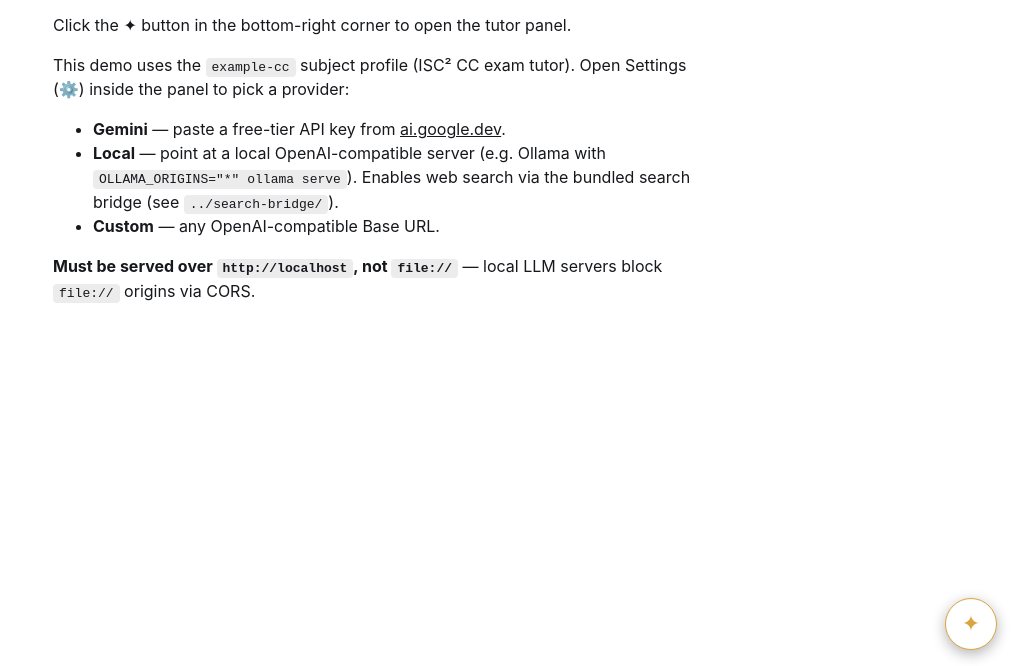
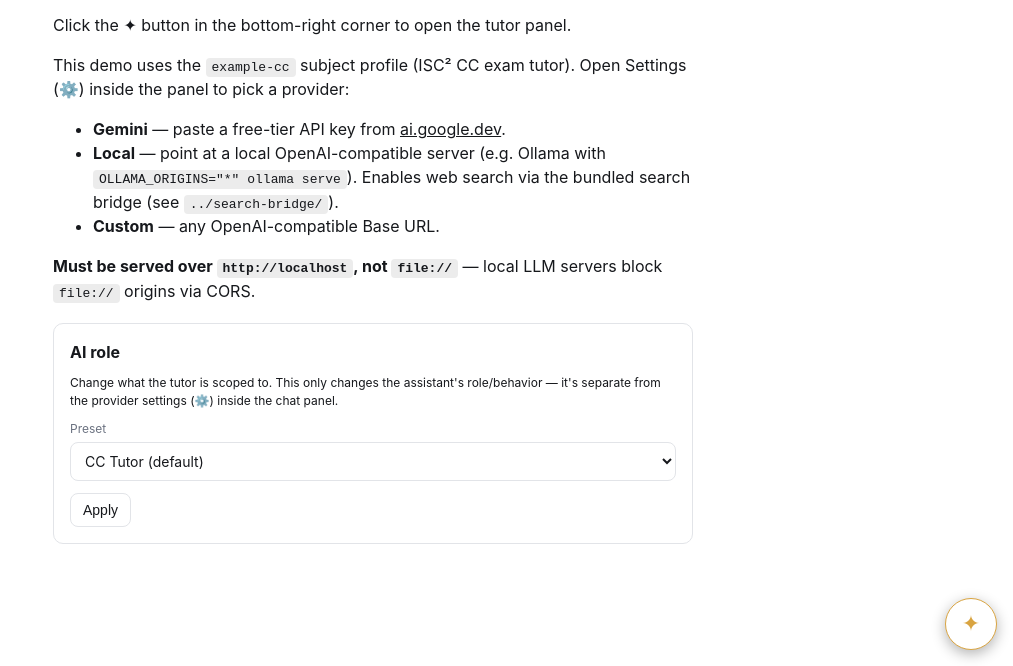
Before and after one commit to Imtnk/ai-tutor-chat, a plain HTML site: page demo/index.html in a window 1280 px wide. Shown: the part 134-800 px from the top of the page, without its empty margins (267-1280 px from the left). Drawn offline with Linux system fonts and the light colour scheme.

Commit message:
feat: add AI role setting to demo page
Lets users switch the tutor's subject/role (name + system prompt)
between the default CC Tutor and a custom role, right on the demo
page, persisted in localStorage. Applying it destroys and remounts
the widget with the new subject. The widget's own AI-provider
Settings panel (\xe2\x9a\x99\xef\xb8\x8f inside the chat) is unaffected.

```diff
--- a/demo/index.html
+++ b/demo/index.html
@@ -32,6 +32,18 @@
     border-radius: 8px; padding: 8px 12px; font-size: 14px; cursor: pointer;
   }
   .theme-toggle:hover{ opacity: .85; }
+
+  .demo-section{ border: 1px solid var(--demo-line); border-radius: 10px; padding: 16px; margin-top: 20px; }
+  .demo-section h2{ margin: 0 0 10px; font-size: 16px; }
+  .demo-label{ display: block; font-size: 12px; color: var(--demo-muted); margin-top: 10px; }
+  .demo-select, .demo-input, .demo-textarea{
+    display: block; width: 100%; box-sizing: border-box; margin-top: 4px;
+    background: var(--demo-bg); color: var(--demo-text); border: 1px solid var(--demo-line);
+    border-radius: 8px; padding: 9px 10px; font: inherit; font-size: 14px;
+  }
+  .demo-textarea{ resize: vertical; font-family: ui-monospace, monospace; font-size: 12.5px; }
+  .demo-small{ font-size: 12px; margin: 10px 0 0; }
+  .demo-small.ok{ color: #3d8b5f; }
 </style>
 </head>
 <body>
@@ -47,6 +59,26 @@
     <li><strong>Custom</strong> — any OpenAI-compatible Base URL.</li>
   </ul>
   <p><strong>Must be served over <code>http://localhost</code>, not <code>file://</code></strong> — local LLM servers block <code>file://</code> origins via CORS.</p>
+
+  <div class="demo-section">
+    <h2>AI role</h2>
+    <p class="demo-small" style="margin-top:0">Change what the tutor is scoped to. This only changes the assistant's role/behavior — it's separate from the provider settings (⚙️) inside the chat panel.</p>
+    <label class="demo-label" for="subjectPreset">Preset</label>
+    <select class="demo-select" id="subjectPreset">
+      <option value="exampleCC">CC Tutor (default)</option>
+      <option value="custom">Custom</option>
+    </select>
+    <div id="customSubjectFields" hidden>
+      <label class="demo-label" for="subjectName">Name</label>
+      <input class="demo-input" id="subjectName" placeholder="e.g. Spanish Tutor">
+      <label class="demo-label" for="subjectPrompt">System prompt</label>
+      <textarea class="demo-textarea" id="subjectPrompt" rows="6" placeholder="You are a tutor for &lt;SUBJECT&gt;. Answer only questions within &lt;SCOPE&gt;.&#10;Include {{CONTEXT}} somewhere to receive injected context."></textarea>
+    </div>
+    <div class="demo-topbar" style="margin-top:12px">
+      <button class="theme-toggle" id="applySubject" type="button">Apply</button>
+      <span class="demo-small" id="subjectApplyOut"></span>
+    </div>
+  </div>
 
   <script src="../tutor-chat.js"></script>
   <script src="../subjects/example-cc.js"></script>
@@ -73,9 +105,61 @@
       };
     })();
 
-    TutorChat.mount(document.body, {
-      subject: window.TutorSubjects.exampleCC
-    });
+    // AI role setting: switch the mounted subject (name + system prompt)
+    // between the default CC Tutor and a user-defined custom role.
+    // Independent of the widget's own AI-provider Settings (⚙️).
+    (function(){
+      var SUBJECT_KEY = "tutorchat-demo-subject";
+      var presetEl = document.getElementById("subjectPreset");
+      var customFields = document.getElementById("customSubjectFields");
+      var nameEl = document.getElementById("subjectName");
+      var promptEl = document.getElementById("subjectPrompt");
+      var applyBtn = document.getElementById("applySubject");
+      var out = document.getElementById("subjectApplyOut");
+      var chatInstance = null;
+
+      function loadSaved(){
+        try{ return JSON.parse(localStorage.getItem(SUBJECT_KEY)) || null; }catch(e){ return null; }
+      }
+      function save(state){ localStorage.setItem(SUBJECT_KEY, JSON.stringify(state)); }
+
+      function subjectFromState(state){
+        if(!state || state.preset !== "custom") return window.TutorSubjects.exampleCC;
+        return {
+          name: (state.name || "").trim() || "Custom Tutor",
+          systemTemplate: (state.prompt || "").trim() || "You are a helpful tutor.\n{{CONTEXT}}"
+        };
+      }
+
+      function paintForm(state){
+        presetEl.value = (state && state.preset === "custom") ? "custom" : "exampleCC";
+        customFields.hidden = presetEl.value !== "custom";
+        nameEl.value = (state && state.name) || "";
+        promptEl.value = (state && state.prompt) || "";
+      }
+
+      function mountSubject(subject){
+        if(chatInstance) chatInstance.destroy();
+        chatInstance = TutorChat.mount(document.body, { subject: subject });
+      }
+
+      presetEl.onchange = function(){ customFields.hidden = presetEl.value !== "custom"; };
+
+      applyBtn.onclick = function(){
+        var state = { preset: presetEl.value, name: nameEl.value, prompt: promptEl.value };
+        if(state.preset === "custom" && !promptEl.value.trim()){
+          out.textContent = "Enter a system prompt first."; out.className = "demo-small";
+          return;
+        }
+        save(state);
+        mountSubject(subjectFromState(state));
+        out.textContent = "✓ Applied — reopen the panel to see it in effect."; out.className = "demo-small ok";
+      };
+
+      var saved = loadSaved();
+      paintForm(saved);
+      mountSubject(subjectFromState(saved));
+    })();
   </script>
 </body>
 </html>
```
